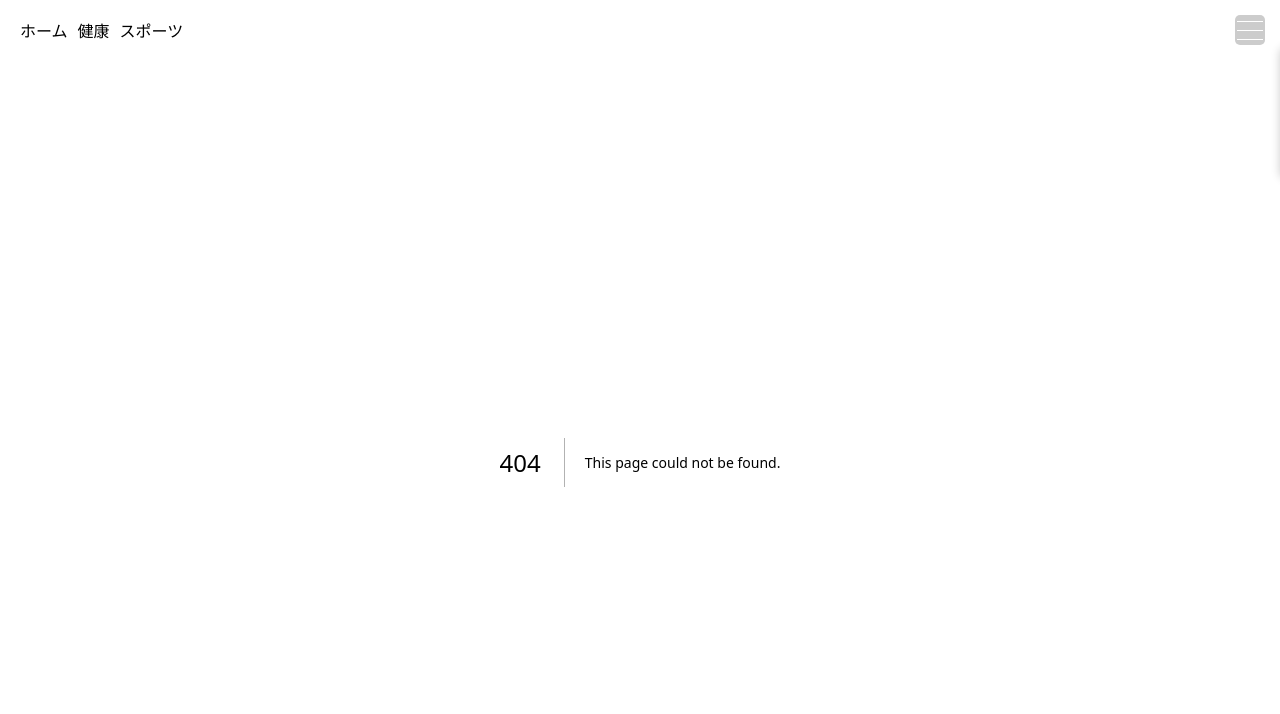
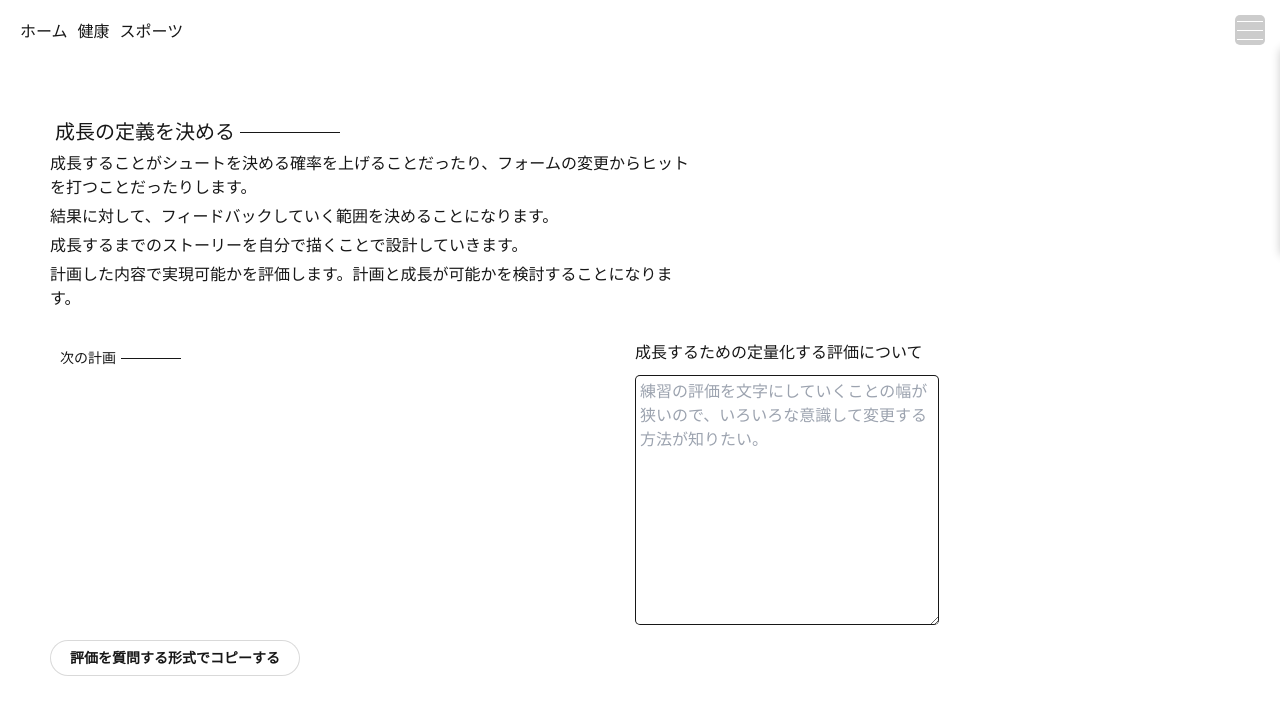
Before and after one commit to mindface/jsonpusher, a Next.js app: page /growthQuantification in a window 1280 px wide. Before the commit this address had no page. Shown: the top 714 px of the page. Built offline with nearby package versions, Linux system fonts and the light colour scheme.

Commit message:
add growthQuantification

```diff
--- /dev/null
+++ b/src/app/growthQuantification/page.tsx
@@ -0,0 +1,9 @@
+import SectionGrowthQuantification from "../../components/SectionGrowthQuantification";
+
+export default function growthQuantification() {
+	return (
+		<div className="min-h-screen p-8 pb-20 sm:p-20 font-[family-name:var(--font-geist-sans)]">
+			<SectionGrowthQuantification />
+		</div>
+	);
+}
--- a/src/components/Header.tsx
+++ b/src/components/Header.tsx
@@ -43,7 +43,22 @@ const menuList = [
 	{
 		pathId: "menu05",
 		path: "/nextPlanEvaluation",
-		name: "計画の評価を文字列化",
+		name: "計画の評価を文字にする",
+	},
+	{
+		pathId: "menu06",
+		path: "/growthQuantification",
+		name: "成長を定量化する",
+	},
+	{
+		pathId: "menu07",
+		path: "/growthQuantification",
+		name: "練習と情報量の変化について",
+	},
+	{
+		pathId: "menu08",
+		path: "/growthQuantification",
+		name: "微妙な差と結果からのフィードバックについて",
 	},
 ];
 
--- /dev/null
+++ b/src/components/SectionGrowthQuantification.tsx
@@ -0,0 +1,62 @@
+"use client"
+import { useState } from "react";
+import { Title3h } from "../stories/title3h/Title3h";
+import { Textarea } from "../stories/TextArea/Textarea";
+import { Button } from "../stories/Button/Button";
+import { useStoreNextPlan } from "../store/planNext";
+
+export default function SectionGrowthQuantification() {
+	const { nextPlans } = useStoreNextPlan();
+	const [textGrowth,textGrowthSet] = useState("");
+
+	const copyJsonAciton = () => {
+		let copyText = "";
+		copyText += "--------------\n"
+		nextPlans.forEach((plan) => {
+			copyText += `${plan.title} \n`
+		});
+		copyText += "--------------\n"
+		copyText += textGrowth;
+		copyText += "計画に対して成長の過程を評価してください。";
+		navigator.clipboard
+			.writeText(copyText)
+			.then(() => {
+				alert("コピーしました。");
+			})
+			.catch((err) => {
+				console.error("Failed to copy text: ", err);
+			});
+	}
+
+	return (
+		<section className="section-skill-comparison">
+			<Title3h title="成長の定義を決める" size="large" />
+			<div className="details w-[460px] sm:w-[640px] pb-8">
+				<p className="text pb-2">成長することがシュートを決める確率を上げることだったり、フォームの変更からヒットを打つことだったりします。</p>
+				<p className="text pb-2">結果に対して、フィードバックしていく範囲を決めることになります。</p>
+				<p className="text pb-2">成長するまでのストーリーを自分で描くことで設計していきます。</p>
+				<p className="text pb-2">計画した内容で実現可能かを評価します。計画と成長が可能かを検討することになります。</p>
+			</div>
+			<div className="flex">
+				<div className="w-[460px] sm:w-[580px] p-2">
+					<Title3h title="次の計画" size="small" />
+					{nextPlans.map((plan) => <p className="pb-2">{plan.title}</p>)}
+				</div>
+				<div className="p-2">
+					<Textarea
+						label="成長するための定量化する評価について"
+						value={textGrowth}
+						placeholder="練習の評価を文字にしていくことの幅が狭いので、いろいろな意識して変更する方法が知りたい。"
+						onChange={(value) => { textGrowthSet(value) }}
+					/>
+				</div>
+			</div>
+			<div className="pt-4 pb-2">
+				<Button
+					label="評価を質問する形式でコピーする"
+					onClick={() => { copyJsonAciton(); }}
+				/>
+			</div>
+		</section>
+	);
+}
--- a/src/components/SectionPlanFeedback.tsx
+++ b/src/components/SectionPlanFeedback.tsx
@@ -84,10 +84,12 @@ export default function SectionPlanFeedback() {
 						<CPlanList items={plans} />
 						<p className="pb-2"><Button label="次の計画にコピーする" onClick={() => { copyAciton(); }} /></p>
 						<p className="pb-2"><Button label="jsonをコピーする" onClick={() => { copyJsonAciton(); }} /></p>
-						<p>
-							<Button label="計画1のテキストをコピーする" onClick={() => { copyTextAciton("1"); }} />
+						<div className="flex">
+							<p className="pr-2">
+								<Button label="計画1のテキストをコピーする" onClick={() => { copyTextAciton("1"); }} />
+							</p>
 							<Button label="計画2のテキストをコピーする" onClick={() => { copyTextAciton("2"); }} />
-						</p>
+						</div>
 					</div>
 					<div className="pb-8">
 						<CNextPlanEdit type="add" />
--- a/src/components/SectionSkillComparison.tsx
+++ b/src/components/SectionSkillComparison.tsx
@@ -51,7 +51,7 @@ export default function SectionSkillComparison() {
 				<p className="text pb-2">評価した技術を比較することになります。</p>
 				<p className="text pb-10">結果とベースとなる構造をもとに計画した練習01と計画した練習02を比較して、結果の良い方を選択することになります。この「良い方」とは目的の近い結果を再現性のある方になります。</p>
 				<Title3h title="比較内容について" size="small" />
-				<div className="flex pb-8">
+				<div className="flex pb-12">
 					<div className="p-4 pr-8">
 						<h4 className="title pb-4">過去の情報</h4>
 						<p>これまでのプロセス</p>
@@ -67,7 +67,7 @@ export default function SectionSkillComparison() {
 						<p>練習から分析した練習パタンの変化</p>
 					</div>
 				</div>
-				<p className="text pb-2">比較して情報へ関与していく。</p>
+				<p className="text pb-2">比較して情報へ関与していきます。</p>
 				<p className="text pb-2">健康でも情報を比較して、フィードバック構造を考えていくので参考にしてみてください。</p>
 			</div>
 		</section>
--- a/src/stories/TextArea/Textarea.tsx
+++ b/src/stories/TextArea/Textarea.tsx
@@ -9,6 +9,7 @@ export interface TextareaProps {
 	rows?: number;
 	cols?: number;
 	label?: string;
+	placeholder?: string;
 	onChange?: (value: string) => void;
 }
 
@@ -20,6 +21,7 @@ export const Textarea = ({
 	cols = 30,
 	value,
 	label,
+	placeholder,
 	onChange,
 }: TextareaProps) => {
 	let setClassName = "textarea p-2 rounded-lg";
@@ -31,12 +33,13 @@ export const Textarea = ({
 	}
 	return (
 		<div className={`textarea-box ${outerClassName}`}>
-			{label && label}
+			{label && <span className="inline-block pb-4">{label}</span>}
 			<textarea
 				className={setClassName}
 				rows={rows}
 				cols={cols}
 				value={value}
+				placeholder={placeholder}
 				onChange={(e) => {
 					if (onChange) {
 						onChange(e.target.value);
```
